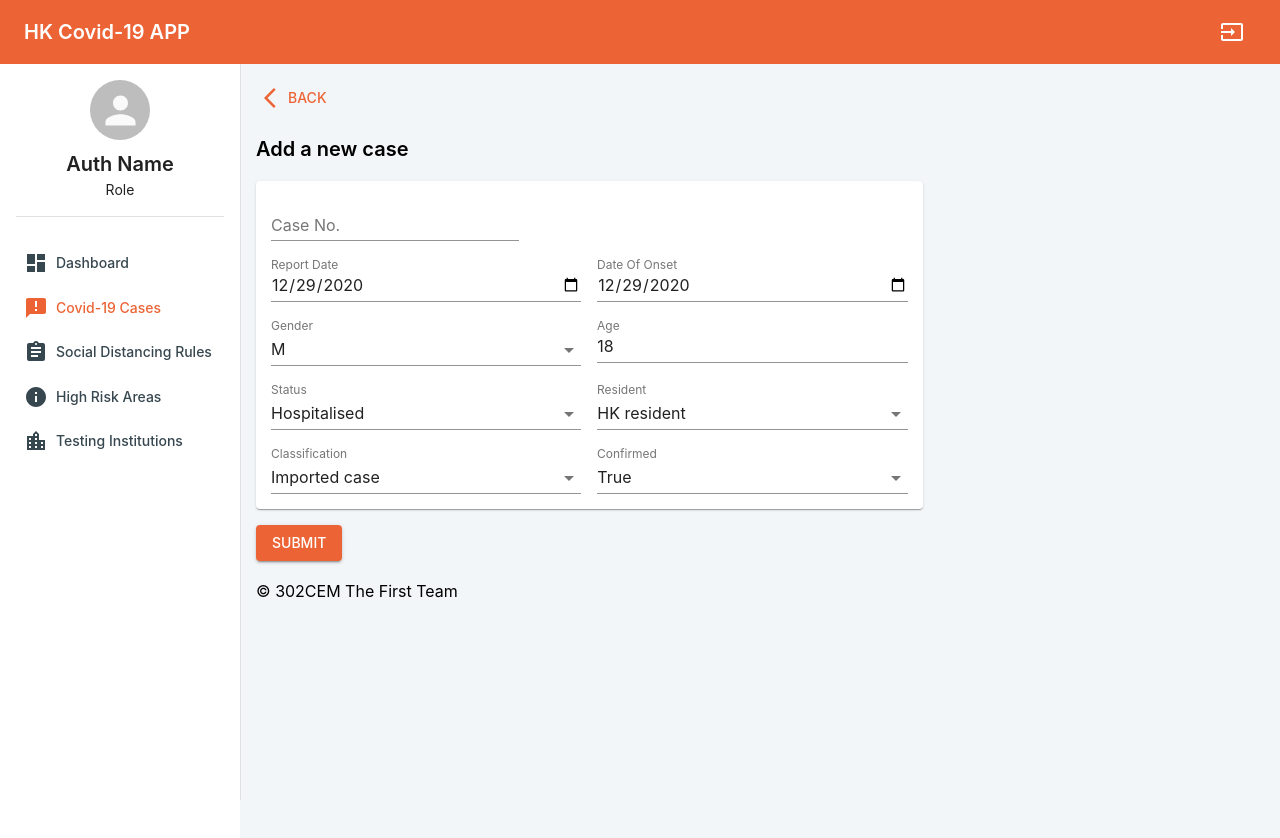
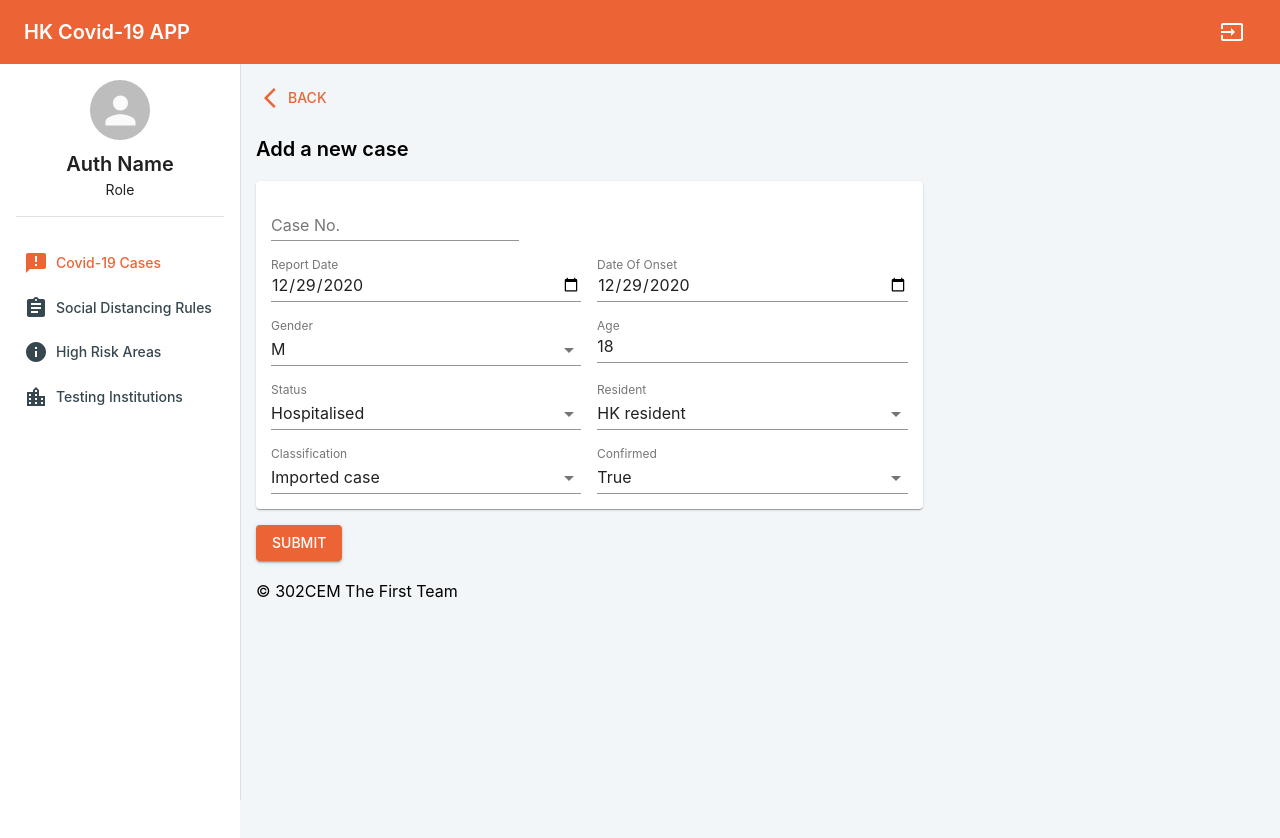
Before and after one commit to billjjjj/302cem_covid19_app_ui, a React (Create React App) app: page /cases/add in a window 1280 px wide. Shown: the top 838 px of the page. Built offline with nearby package versions, Linux system fonts and the light colour scheme.

Commit message:
demo data, dashboard layout, table read updated

```diff
--- a/local-json-server/db.json
+++ b/local-json-server/db.json
@@ -1,21 +1,20 @@
 {
   "cases": [
     {
-      "id": 1,
       "_id": "5fe9bcfe25bc017020795506",
-      "caseNo": "99",
+      "caseNo": 99,
       "reportDate": "2020-01-01",
       "dateOfOnset": "2020-10-13",
       "gender": "F",
-      "age": "263",
+      "age": 263,
       "status": "Discharged",
       "resident": "Non-HK resident",
       "classification": "Local case",
-      "confirmed": "0",
-      "__v": 0
+      "confirmed": "0"
     },
     {
-      "caseNo": "5345",
+      "_id": "5fe9bcfe25bc017020795546",
+      "caseNo": 5345,
       "reportDate": "2020-12-29T08:27:42.492Z",
       "dateOfOnset": "2020-12-29T08:27:42.492Z",
       "gender": "M",
@@ -23,11 +22,11 @@
       "status": "Hospitalised",
       "resident": "HK resident",
       "classification": "Local case",
-      "confirmed": false,
-      "id": 2
+      "confirmed": false
     },
     {
-      "caseNo": "554",
+      "_id": "5fe9bcfe25ba017020795506",
+      "caseNo": 554,
       "reportDate": "2020-12-29T08:27:42.492Z",
       "dateOfOnset": "2020-12-29T08:27:42.492Z",
       "gender": "M",
@@ -35,77 +34,86 @@
       "status": "Hospitalised",
       "resident": "HK resident",
       "classification": "Local case",
+      "confirmed": false
+    },
+    {
+      "caseNo": 32523,
+      "reportDate": "2020-12-29T12:12:37.240Z",
+      "dateOfOnset": "2020-12-29T12:12:37.240Z",
+      "gender": "M",
+      "age": 18,
+      "status": "Hospitalised",
+      "resident": "HK resident",
+      "classification": "Local case",
       "confirmed": false,
-      "id": 3
+      "_id": "nmqAWg_"
+    },
+    {
+      "caseNo": 55,
+      "reportDate": "2020-12-29T12:12:37.240Z",
+      "dateOfOnset": "2020-12-29T12:12:37.240Z",
+      "gender": "M",
+      "age": 18,
+      "status": "Hospitalised",
+      "resident": "HK resident",
+      "classification": "Local case",
+      "confirmed": false,
+      "_id": "GOMpo8-"
     }
   ],
   "rules": [
     {
+      "_id": "Fj43",
       "ruleName": "123",
       "startDate": "2020-12-29T06:48:44.456Z",
       "endDate": "2020-12-29T06:48:44.456Z",
-      "description": "123",
-      "id": 2
+      "description": "123"
     },
     {
+      "_id": "Fj43xfs-",
       "ruleName": "aaa",
       "startDate": "2020-12-29T08:35:14.718Z",
       "endDate": "2021-01-09",
-      "description": "2312512",
-      "id": 3
+      "description": "2312512"
     }
   ],
   "areas": [
     {
+      "_id": "sdg345sdg",
       "caseNo": "42",
       "lastDate": "2020-12-29T08:35:14.718Z",
       "district": "Southern",
-      "buildingName": "kjnj",
-      "id": 4
+      "buildingName": "kjnj"
     },
     {
-      "caseNo": "342",
-      "lastDate": "2020-12-29T08:35:14.718Z",
-      "district": "Central and West",
-      "buildingName": "sdagsdg",
-      "id": 5
-    },
-    {
-      "caseNo": "324",
-      "lastDate": "2020-12-29T08:35:14.718Z",
-      "district": "Central and West",
-      "buildingName": "23523sd",
-      "id": 6
-    },
-    {
-      "caseNo": "235",
-      "district": "Central and West",
-      "lastDate": "2021-03-26",
-      "buildingName": "5235235",
-      "id": 7
+      "caseNo": "4533",
+      "district": "Wan Chai",
+      "lastDate": "2020-12-29T12:24:40.869Z",
+      "buildingName": "dfhdfhfdhgdg",
+      "_id": "MVZ-lhx"
     }
   ],
   "institutions": [
     {
+      "_id": "skjg212",
       "region": "Hong Kong Island",
       "clinic": "sdg",
       "address": "sdag",
-      "phone": "34234",
-      "id": 3
+      "phone": "34234"
     },
     {
       "region": "Hong Kong Island",
       "clinic": "dfhdfsh",
       "address": "sfdhd",
       "phone": "43444dfgd",
-      "id": 4
+      "_id": "1kjga"
     },
     {
       "region": "Kowloon",
       "clinic": "dsgh",
       "address": "asdh",
       "phone": "3252",
-      "id": 5
+      "_id": "gkjgv"
     }
   ]
 }
--- a/package.json
+++ b/package.json
@@ -28,7 +28,7 @@
     "build": "react-scripts build",
     "test": "react-scripts test",
     "eject": "react-scripts eject",
-    "json-server": "json-server ./local-json-server/db.json --watch --port 5000"
+    "json-server": "json-server ./local-json-server/db.json --watch --id _id --port 5000"
   },
   "eslintConfig": {
     "extends": [
--- a/src/Routes.js
+++ b/src/Routes.js
@@ -24,21 +24,15 @@ import {
 const Routes = () => {
   return (
     <Switch>
-      {/* Dashboard */}
-      <AuthRouteWithLayout component={Case} exact layout={Dashboard} path="/dashboard" />
-      {/* Case */}
+      {/* Manage Cases */}
       <AuthRouteWithLayout component={Case} exact layout={Dashboard} path="/cases" />
       <AuthRouteWithLayout component={AddCase} exact layout={Dashboard} path="/cases/add" />
       <AuthRouteWithLayout component={EditCase} exact layout={Dashboard} path="/cases/edit/:id" />
-      {/* Cases */}
-      <AuthRouteWithLayout component={Case} exact layout={Dashboard} path="/cases" />
-      <AuthRouteWithLayout component={AddCase} exact layout={Dashboard} path="/cases/add" />
-      <AuthRouteWithLayout component={EditCase} exact layout={Dashboard} path="/cases/edit/:id" />
-      {/* Rules */}
+      {/* Manage Rules */}
       <AuthRouteWithLayout component={Rule} exact layout={Dashboard} path="/rules" />
       <AuthRouteWithLayout component={AddRule} exact layout={Dashboard} path="/rules/add" />
       <AuthRouteWithLayout component={EditRule} exact layout={Dashboard} path="/rules/edit/:id" />
-      {/* HighRiskArea */}
+      {/* Manage HighRiskArea */}
       <AuthRouteWithLayout component={HighRiskArea} exact layout={Dashboard} path="/areas" />
       <AuthRouteWithLayout component={AddHighRiskArea} exact layout={Dashboard} path="/areas/add" />
       <AuthRouteWithLayout
@@ -47,7 +41,7 @@ const Routes = () => {
         layout={Dashboard}
         path="/areas/edit/:id"
       />
-      {/* Institutions */}
+      {/* Manage Institutions */}
       <AuthRouteWithLayout component={Institution} exact layout={Dashboard} path="/institutions" />
       <AuthRouteWithLayout
         component={AddInstitution}
--- a/src/layouts/Dashboard/components/Sidebar/Sidebar.js
+++ b/src/layouts/Dashboard/components/Sidebar/Sidebar.js
@@ -2,7 +2,7 @@ import React from 'react';
 import clsx from 'clsx';
 import { makeStyles } from '@material-ui/styles';
 import { Divider, Drawer } from '@material-ui/core';
-import { Dashboard, Info, Announcement, Assignment, LocationCity } from '@material-ui/icons';
+import { Info, Announcement, Assignment, LocationCity } from '@material-ui/icons';
 import { Profile, SidebarNav } from './components';
 
 const useStyles = makeStyles((theme) => ({
@@ -34,12 +34,6 @@ const Sidebar = (props) => {
 
   // 99 = admin
   const pages = [
-    {
-      title: 'Dashboard',
-      href: '/dashboard',
-      icon: <Dashboard />,
-      permission: 99,
-    },
     {
       title: 'Covid-19 Cases',
       href: '/cases',
--- a/src/layouts/Dashboard/components/Topbar/Topbar.js
+++ b/src/layouts/Dashboard/components/Topbar/Topbar.js
@@ -39,7 +39,7 @@ const Topbar = (props) => {
   return (
     <AppBar {...rest} className={clsx(classes.root, className)}>
       <Toolbar>
-        <RouterLink to="/dashboard" className={classes.link}>
+        <RouterLink to="/" className={classes.link}>
           <Typography variant="h6" className={classes.title}>
             {window.siteSetting.siteName}
           </Typography>
--- a/src/views/Case/components/CaseInfo.js
+++ b/src/views/Case/components/CaseInfo.js
@@ -30,6 +30,7 @@ const CaseInfo = (props) => {
             label="Case No."
             size="small"
             value={states.caseNo}
+            type="number"
             onChange={handleOnChange('caseNo')}
           />
         </Grid>
--- a/src/views/Case/config/columns.js
+++ b/src/views/Case/config/columns.js
@@ -7,12 +7,12 @@ const columns = [
   {
     name: 'Case No.',
     sortable: true,
-    selector: 'id',
+    selector: 'caseNo',
     cell: (row) => (
       <div data-tag="allowRowEvents">
         <Link
           to={{
-            pathname: `cases/edit/${row.id}`,
+            pathname: `cases/edit/${row._id}`,
           }}
         >
           {row.caseNo}
--- a/src/views/HighRiskArea/components/HighRiskAreaInfo.js
+++ b/src/views/HighRiskArea/components/HighRiskAreaInfo.js
@@ -29,6 +29,7 @@ const HighRiskAreaInfo = (props) => {
           <TextField
             label="Case No."
             size="small"
+            type="number"
             value={states.caseNo}
             onChange={handleOnChange('caseNo')}
           />
--- a/src/views/HighRiskArea/config/columns.js
+++ b/src/views/HighRiskArea/config/columns.js
@@ -11,7 +11,7 @@ const columns = [
       <div data-tag="allowRowEvents">
         <Link
           to={{
-            pathname: `areas/edit/${row.id}`,
+            pathname: `areas/edit/${row._id}`,
           }}
         >
           {row.district}
--- a/src/views/Institution/config/columns.js
+++ b/src/views/Institution/config/columns.js
@@ -10,7 +10,7 @@ const columns = [
       <div data-tag="allowRowEvents">
         <Link
           to={{
-            pathname: `institutions/edit/${row.id}`,
+            pathname: `institutions/edit/${row._id}`,
           }}
         >
           {row.clinic}
--- a/src/views/Rule/config/columns.js
+++ b/src/views/Rule/config/columns.js
@@ -7,12 +7,12 @@ const columns = [
   {
     name: 'Rule Name',
     sortable: true,
-    selector: 'id',
+    selector: '_id',
     cell: (row) => (
       <div data-tag="allowRowEvents">
         <Link
           to={{
-            pathname: `rules/edit/${row.id}`,
+            pathname: `rules/edit/${row._id}`,
           }}
         >
           {row.ruleName}
```
